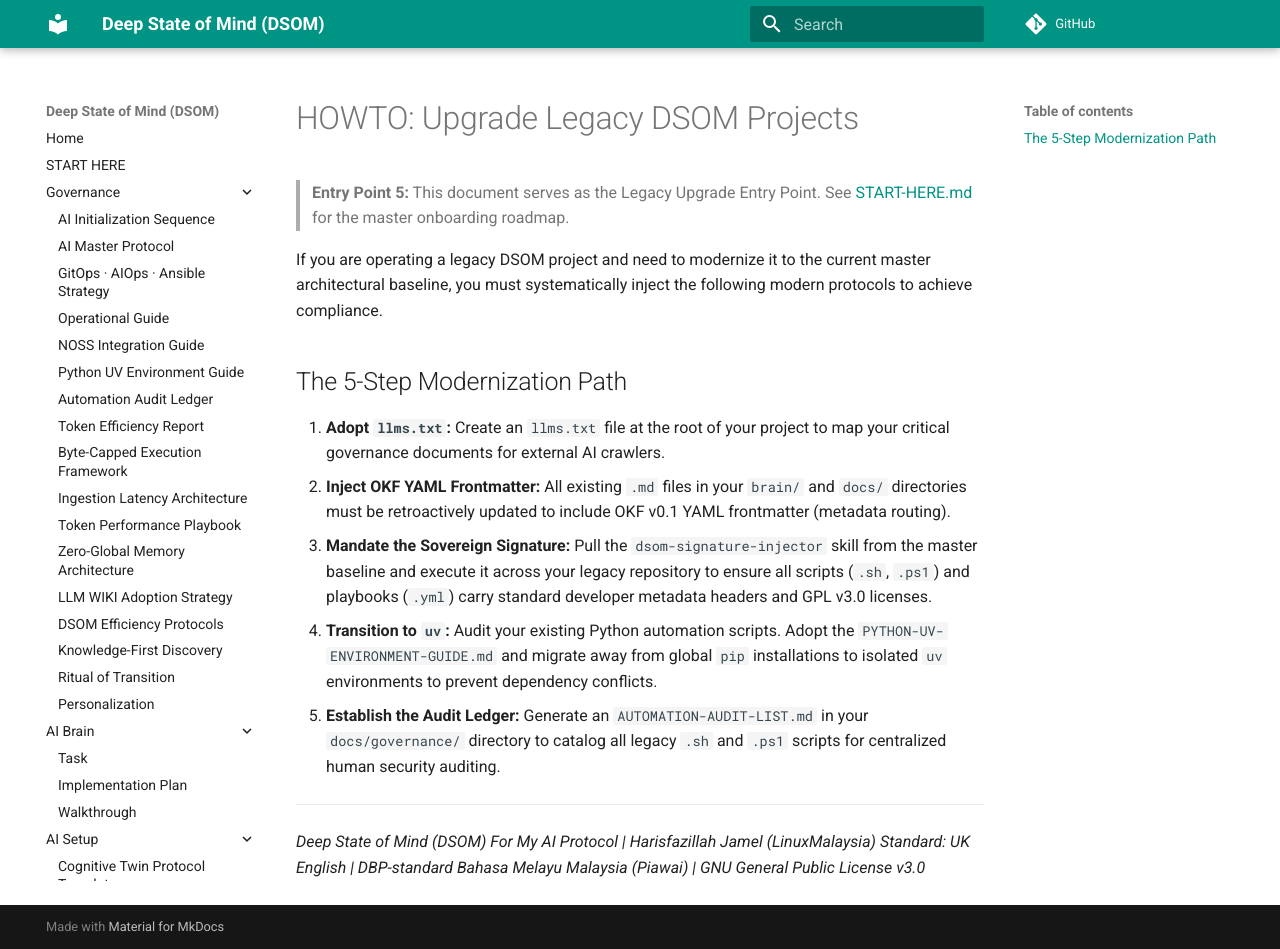
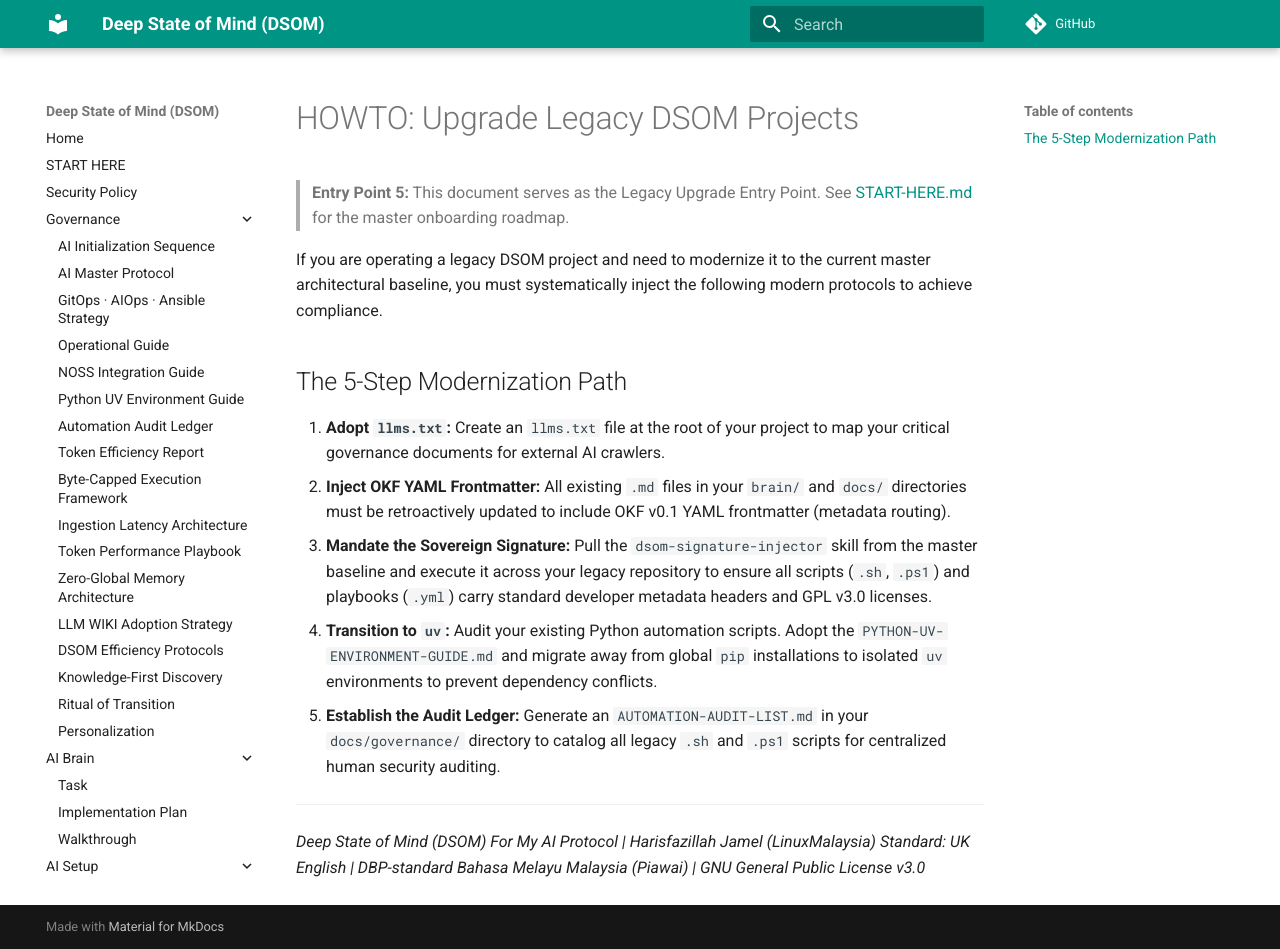
Before and after one commit to linuxmalaysia/deep-state-of-mind-for-my-ai, an MkDocs documentation site: the page built from docs/HOWTO-UPGRADE-LEGACY-DSOM.md, in a window 1280 px wide and 949 px high. Built offline with MkDocs 1.6.1 and Material for MkDocs 9.7.7, drawn with Linux system fonts in a browser that asks for light colours; comment, search, counter and statistics services are not loaded.

Commit message:
docs(governance): sync SECURITY.md across all four navigation layers (Omni-Documentation Sync)

```diff
--- a/llms.txt
+++ b/llms.txt
@@ -16,6 +16,7 @@ Important non-obvious constraints: AI agents must never run commands directly on
 - [Agents Configuration](.agents/AGENTS.md): Core AI Rulebook and Persona profile — the full Sovereign Constitution with all 22+ rules.
 - [Changelog](CHANGELOG.md): Unreleased and recent framework changes.
 - [History](HISTORY.md): Universal chronological ledger of project milestones.
+- [Security Policy](SECURITY.md): Supported versions, private vulnerability disclosure process, and DSOM-specific remediation tools.
 
 ## Architecture & Protocols
 - [AI Master Protocol](docs/governance/AI-MASTER-PROTOCOL.md): The Sovereign Constitution outlining core GitOps, AIOps, and Ansible execution rules.
--- a/mkdocs.yml
+++ b/mkdocs.yml
@@ -32,6 +32,7 @@ markdown_extensions:
 nav:
   - Home: README.md
   - START HERE: START-HERE.md
+  - Security Policy: SECURITY.md
   - Governance:
       - AI Initialization Sequence: docs/governance/AI-INITIALIZATION-SEQUENCE.md
       - AI Master Protocol: docs/governance/AI-MASTER-PROTOCOL.md
```
Also changed, not shown: SUMMARY.md (+1 -0 lines).
